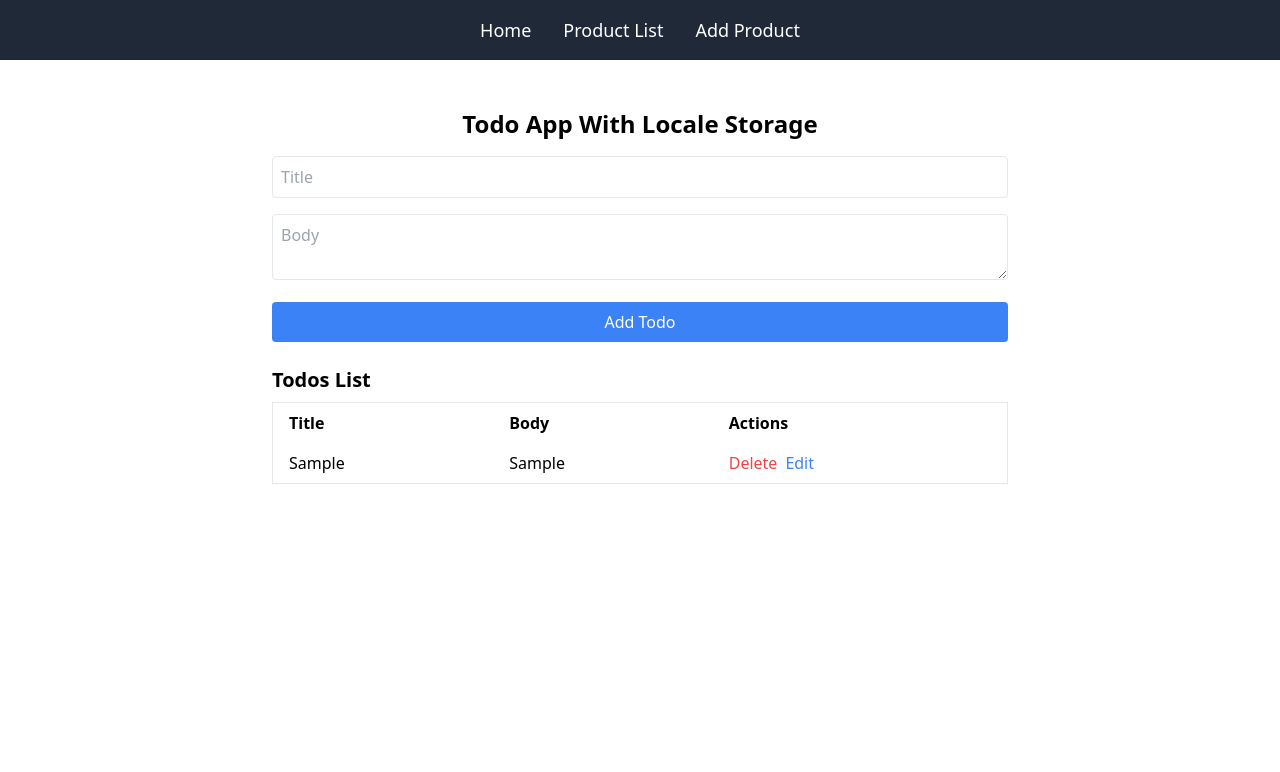
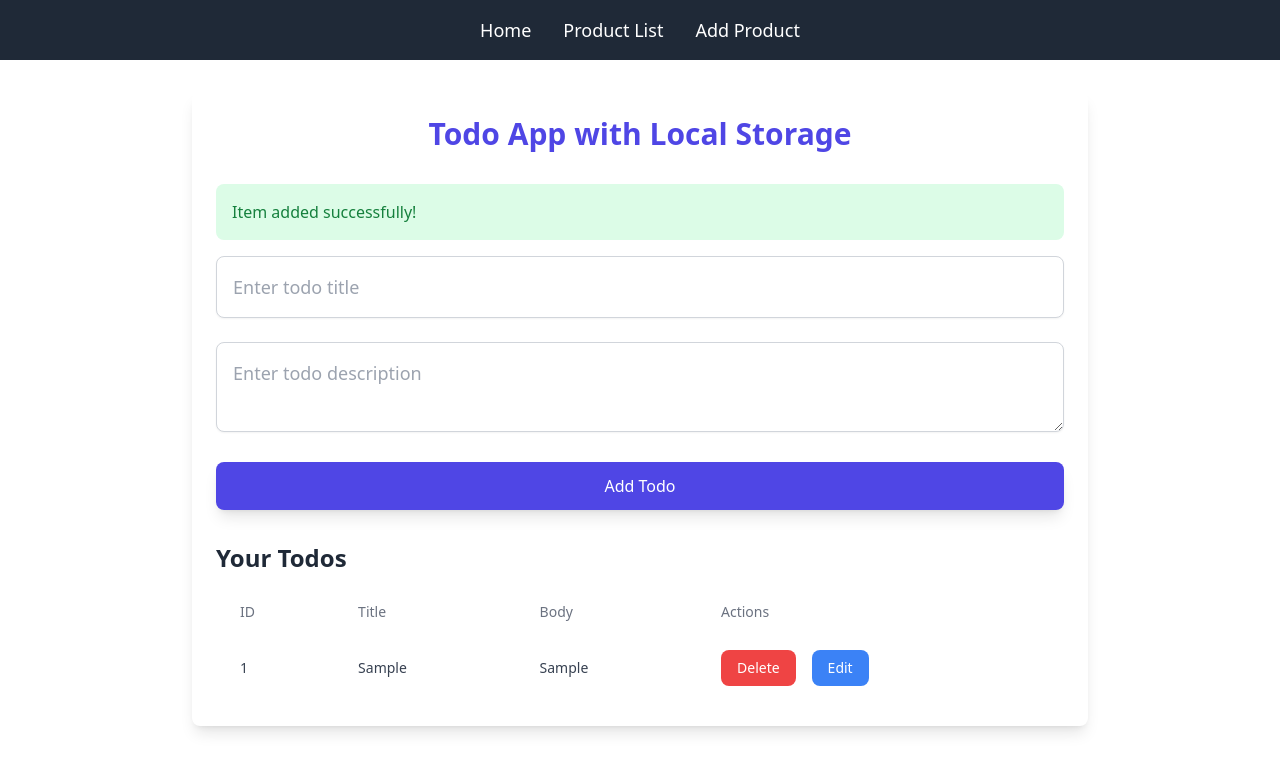
Before and after one commit to ahnas/ecommerce-django-react, a React (Create React App) app in the folder frontend/: page / in a window 1280 px wide. Both pictures are taken after typing "Sample", "Sample" into the empty fields and a click on the button "Add Todo". Shown: the top 772 px of the page. Built offline with nearby package versions, Linux system fonts and the light colour scheme.

Commit message:
message added,Tudu completed

```diff
--- a/frontend/src/components/Home.jsx
+++ b/frontend/src/components/Home.jsx
@@ -4,82 +4,135 @@ const Home = () => {
     const [tudos, setTudos] = useState(() => JSON.parse(localStorage.getItem('tudos') || '[]'));
     const [title, setTitle] = useState('');
     const [body, setBody] = useState('');
+    const [idCounter, setIdCounter] = useState(() => JSON.parse(localStorage.getItem('idCounter')) || 0);
+    const [editId, setEditId] = useState(null);
+    const [showDeleteConfirmation, setShowDeleteConfirmation] = useState(false);
+    const [deleteId, setDeleteId] = useState(null);
+    const [message, setMessage] = useState('')
+    const [bgColor, setBgColor] = useState('')
 
-    useEffect(() => {
-        const savedTudos = JSON.parse(localStorage.getItem('tudos') || '[]');
-        setTudos(savedTudos);
-    }, []);
 
     useEffect(() => {
         localStorage.setItem('tudos', JSON.stringify(tudos));
-    }, [tudos]);
+        localStorage.setItem('idCounter', JSON.stringify(idCounter));
+    }, [tudos, idCounter]);
+
 
     const handleSubmit = () => {
         if (title.trim() && body.trim()) {
-            setTudos([...tudos, { id: Date.now(), title: title.trim(), body: body.trim() }]);
+            if (editId === null) {
+                const newTodo = { id: idCounter + 1, title: title.trim(), body: body.trim() };
+                setTudos([...tudos, newTodo]);
+                setIdCounter(idCounter + 1);
+                setBgColor('green');
+                setMessage('Item added successfully!')
+
+            } else {
+                const updatedTudos = tudos.map((item) =>
+                    item.id === editId ? { ...item, title: title.trim(), body: body.trim() } : item
+                );
+                setTudos(updatedTudos);
+                setEditId(null);
+                setBgColor('green');
+                setMessage('Item Updated successfully!')
+            }
             setTitle('');
             setBody('');
         }
-    };
-
-    const handleDelete = (id) => {
-        setTudos(tudos.filter(t => t.id !== id));
+        setTimeout(() => {
+            setMessage('')
+        }, 3000)
     };
 
     const handleEdit = (item) => {
+        setEditId(item.id);
         setTitle(item.title);
         setBody(item.body);
-        setTudos(tudos.filter(t => t.id !== item.id));
     };
 
+    const handleDeleteClick = (id) => {
+        setDeleteId(id);
+        setShowDeleteConfirmation(true);
+    };
+
+    const handleDelete = () => {
+        setTudos(tudos.filter(t => t.id !== deleteId));
+        setShowDeleteConfirmation(false);
+        setDeleteId(null);
+        setBgColor('red');
+        setMessage('Item Deleted successfully');
+        setTimeout(() => {
+            setMessage('')
+        }, 3000)
+    };
+
+    const handleCancelDelete = () => {
+        setShowDeleteConfirmation(false);
+        setDeleteId(null);
+    };
+
+
+
     return (
-        <div className="max-w-3xl mx-auto p-4">
-            <h3 className="text-2xl font-semibold text-center mb-4">Todo App With Locale Storage</h3>
-            <div className="space-y-4 mb-6">
+        <div className="max-w-4xl mx-auto p-6 bg-white shadow-lg rounded-lg">
+            <h3 className="text-3xl font-bold text-center text-indigo-600 mb-8">Todo App with Local Storage</h3>
+
+            {message && <div className={`bg-${bgColor}-100 text-${bgColor}-700 p-4 rounded-lg mb-4`}>
+                {message}
+            </div>}
+
+            {/* Input Section */}
+            <div className="space-y-6 mb-8">
                 <input
                     type="text"
-                    className="w-full p-2 border rounded"
-                    placeholder="Title"
+                    className="w-full p-4 text-lg border border-gray-300 rounded-lg shadow-sm focus:outline-none focus:ring-2 focus:ring-indigo-500 focus:border-transparent"
+                    placeholder="Enter todo title"
                     value={title}
                     onChange={(e) => setTitle(e.target.value)}
                 />
                 <textarea
-                    className="w-full p-2 border rounded"
-                    placeholder="Body"
+                    className="w-full p-4 text-lg border border-gray-300 rounded-lg shadow-sm focus:outline-none focus:ring-2 focus:ring-indigo-500 focus:border-transparent"
+                    placeholder="Enter todo description"
                     value={body}
                     onChange={(e) => setBody(e.target.value)}
                 />
+
+
+
                 <button
-                    className="w-full py-2 bg-blue-500 text-white rounded hover:bg-blue-600"
+                    className="w-full py-3 text-white bg-indigo-600 rounded-lg shadow-lg hover:bg-indigo-700 transition duration-300"
                     onClick={handleSubmit}
                 >
-                    Add Todo
+                    {editId === null ? 'Add Todo' : 'Update Todo'}
                 </button>
             </div>
 
-            <h2 className="text-xl font-semibold mb-2">Todos List</h2>
-            <table className="min-w-full table-auto border-collapse border border-gray-200">
+            {/* Todo List Section */}
+            <h2 className="text-2xl font-semibold text-gray-800 mb-4">Your Todos</h2>
+            <table className="min-w-full table-auto text-sm text-gray-700 border-collapse">
                 <thead>
-                    <tr>
-                        <th className="px-4 py-2 text-left">Title</th>
-                        <th className="px-4 py-2 text-left">Body</th>
-                        <th className="px-4 py-2 text-left">Actions</th>
+                    <tr className="text-left text-gray-500">
+                        <th className="px-6 py-3 font-medium">ID</th>
+                        <th className="px-6 py-3 font-medium">Title</th>
+                        <th className="px-6 py-3 font-medium">Body</th>
+                        <th className="px-6 py-3 font-medium">Actions</th>
                     </tr>
                 </thead>
                 <tbody>
-                    {tudos.map(item => (
-                        <tr key={item.id} className="border-b">
-                            <td className="px-4 py-2">{item.title}</td>
-                            <td className="px-4 py-2">{item.body}</td>
-                            <td className="px-4 py-2 space-x-2">
+                    {tudos.map((item) => (
+                        <tr key={item.id} className="hover:bg-gray-50">
+                            <td className="px-6 py-4">{item.id}</td>
+                            <td className="px-6 py-4">{item.title}</td>
+                            <td className="px-6 py-4">{item.body}</td>
+                            <td className="px-6 py-4 space-x-4">
                                 <button
-                                    className="text-red-500 hover:text-red-700"
-                                    onClick={() => handleDelete(item.id)}
+                                    className="px-4 py-2 text-white bg-red-500 rounded-lg hover:bg-red-600 transition duration-300"
+                                    onClick={() => handleDeleteClick(item.id)}
                                 >
                                     Delete
                                 </button>
                                 <button
-                                    className="text-blue-500 hover:text-blue-700"
+                                    className="px-4 py-2 text-white bg-blue-500 rounded-lg hover:bg-blue-600 transition duration-300"
                                     onClick={() => handleEdit(item)}
                                 >
                                     Edit
@@ -89,6 +142,29 @@ const Home = () => {
                     ))}
                 </tbody>
             </table>
+
+            {/* Delete Confirmation Modal */}
+            {showDeleteConfirmation && (
+                <div className="fixed inset-0 flex items-center justify-center bg-black bg-opacity-50">
+                    <div className="bg-white p-6 rounded-lg shadow-lg w-1/3">
+                        <h3 className="text-xl font-semibold mb-4">Are you sure you want to delete this todo?</h3>
+                        <div className="flex justify-end space-x-4">
+                            <button
+                                className="px-4 py-2 text-white bg-red-600 rounded-lg hover:bg-red-700"
+                                onClick={handleDelete}
+                            >
+                                Yes, Delete
+                            </button>
+                            <button
+                                className="px-4 py-2 text-white bg-gray-500 rounded-lg hover:bg-gray-600"
+                                onClick={handleCancelDelete}
+                            >
+                                Cancel
+                            </button>
+                        </div>
+                    </div>
+                </div>
+            )}
         </div>
     );
 };
```
Also changed, not shown: 1 other file (tests, documents, lock files or other folders).
